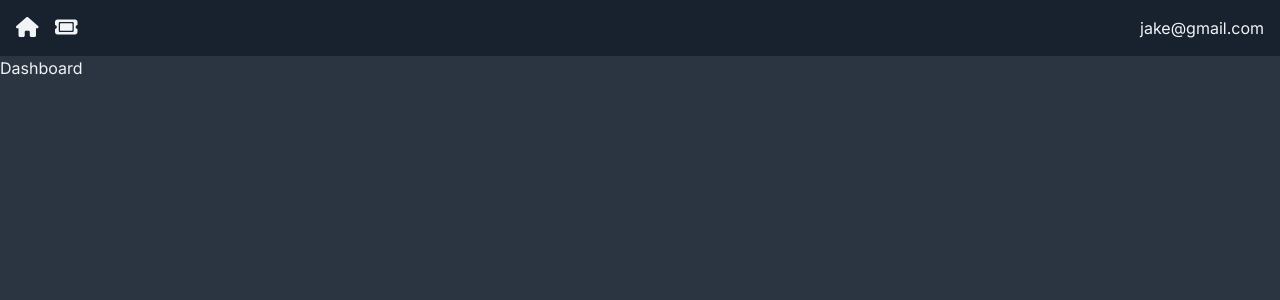
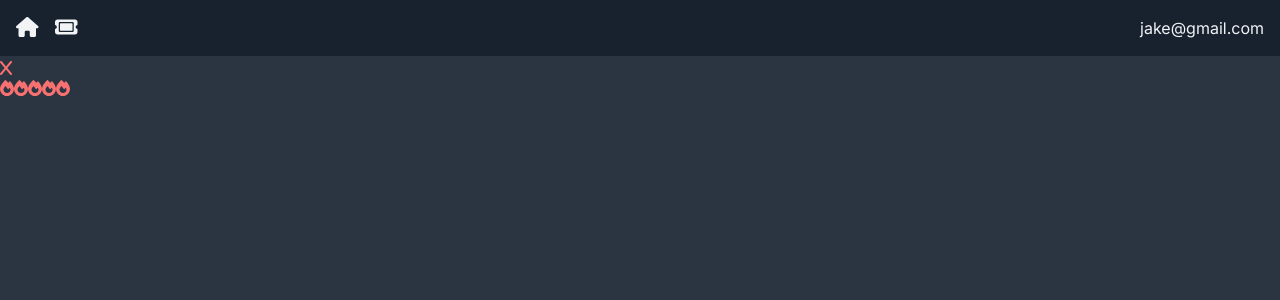
Before and after one commit to evan-earle/ticket-app, a Next.js app: page / in a window 1280 px wide. Shown: the top 300 px of the page. Built offline with nearby package versions, Linux system fonts and the light colour scheme.

Commit message:
added priority display

```diff
--- /dev/null
+++ b/app/(components)/PriorityDisplay.jsx
@@ -0,0 +1,16 @@
+import { faFire } from "@fortawesome/free-solid-svg-icons";
+import { FontAwesomeIcon } from "@fortawesome/react-fontawesome";
+
+const PriorityDisplay = () => {
+  return (
+    <div className="flex justify-start align-baseline">
+      <FontAwesomeIcon icon={faFire} className="text-red-400" />
+      <FontAwesomeIcon icon={faFire} className="text-red-400" />
+      <FontAwesomeIcon icon={faFire} className="text-red-400" />
+      <FontAwesomeIcon icon={faFire} className="text-red-400" />
+      <FontAwesomeIcon icon={faFire} className="text-red-400" />
+    </div>
+  );
+};
+
+export default PriorityDisplay;
--- a/app/(components)/TicketCard.jsx
+++ b/app/(components)/TicketCard.jsx
@@ -1,5 +1,13 @@
+import DeleteBlock from "./DeleteBlock";
+import PriorityDisplay from "./PriorityDisplay";
+
 const TicketCard = () => {
-  return <div>TicketCard</div>;
+  return (
+    <div>
+      <DeleteBlock />
+      <PriorityDisplay />
+    </div>
+  );
 };
 
 export default TicketCard;
--- a/app/page.jsx
+++ b/app/page.jsx
@@ -1,5 +1,11 @@
+import TicketCard from "./(components)/TicketCard";
+
 const Dashboard = () => {
-  return <div>Dashboard</div>;
+  return (
+    <div>
+      <TicketCard />
+    </div>
+  );
 };
 
 export default Dashboard;
```
